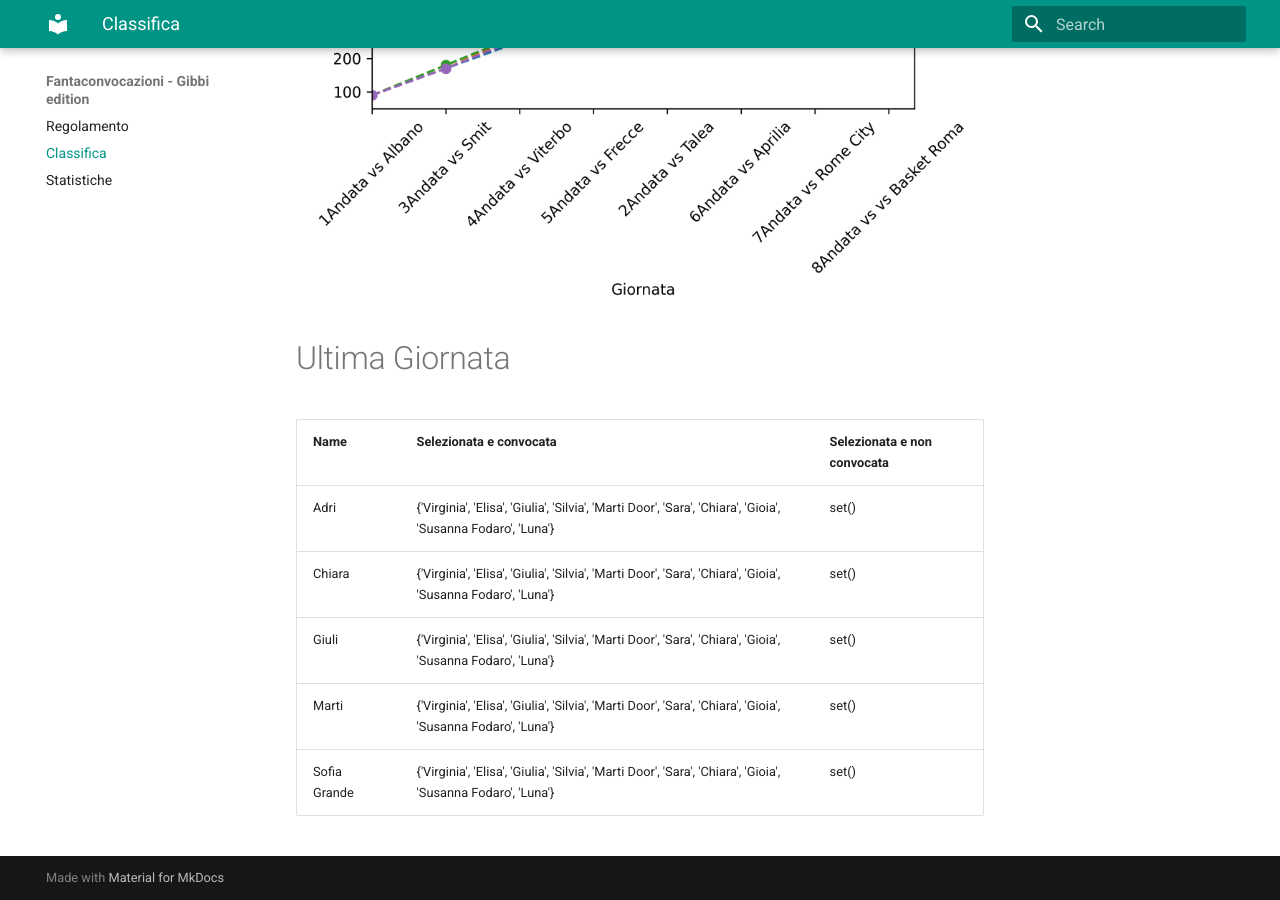
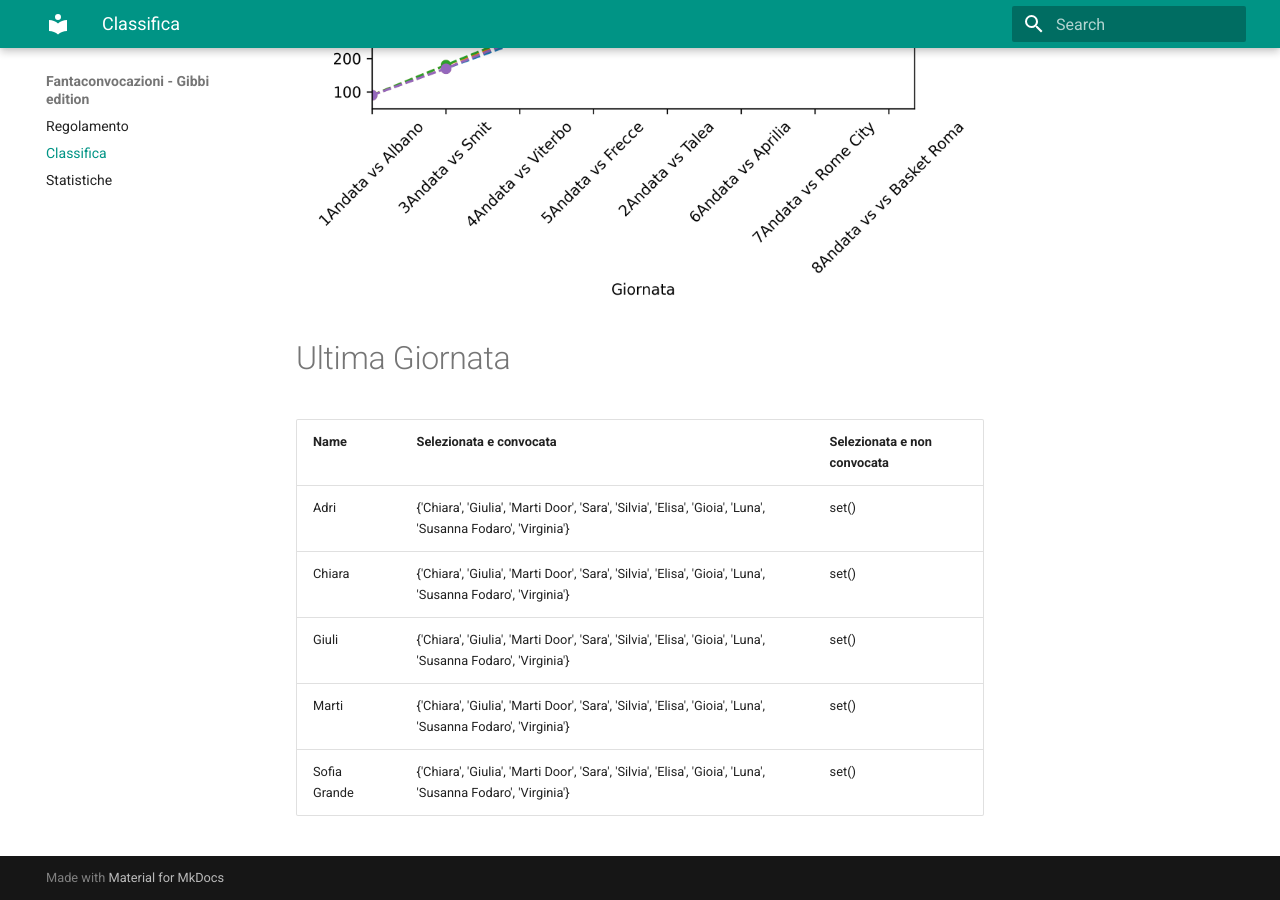
Before and after one commit to martinig94/fantagibbi, an MkDocs documentation site: the page built from docs/Classifica.md, in a window 1280 px wide and 900 px high, scrolled down 810 px. Built offline with MkDocs 1.6.1 and Material for MkDocs 9.7.7, drawn with Linux system fonts in a browser that asks for light colours.

Commit message:
Auto-update from main.py

```diff
--- a/docs/Classifica.md
+++ b/docs/Classifica.md
@@ -18,9 +18,9 @@
 <!-- START_TABLE CORRECT -->
 | Name         | Selezionata e convocata                                                                                      | Selezionata e non convocata   |
 |:-------------|:-------------------------------------------------------------------------------------------------------------|:------------------------------|
-| Adri         | {'Virginia', 'Elisa', 'Giulia', 'Silvia', 'Marti Door', 'Sara', 'Chiara', 'Gioia', 'Susanna Fodaro', 'Luna'} | set()                         |
-| Chiara       | {'Virginia', 'Elisa', 'Giulia', 'Silvia', 'Marti Door', 'Sara', 'Chiara', 'Gioia', 'Susanna Fodaro', 'Luna'} | set()                         |
-| Giuli        | {'Virginia', 'Elisa', 'Giulia', 'Silvia', 'Marti Door', 'Sara', 'Chiara', 'Gioia', 'Susanna Fodaro', 'Luna'} | set()                         |
-| Marti        | {'Virginia', 'Elisa', 'Giulia', 'Silvia', 'Marti Door', 'Sara', 'Chiara', 'Gioia', 'Susanna Fodaro', 'Luna'} | set()                         |
-| Sofia Grande | {'Virginia', 'Elisa', 'Giulia', 'Silvia', 'Marti Door', 'Sara', 'Chiara', 'Gioia', 'Susanna Fodaro', 'Luna'} | set()                         |
+| Adri         | {'Chiara', 'Giulia', 'Marti Door', 'Sara', 'Silvia', 'Elisa', 'Gioia', 'Luna', 'Susanna Fodaro', 'Virginia'} | set()                         |
+| Chiara       | {'Chiara', 'Giulia', 'Marti Door', 'Sara', 'Silvia', 'Elisa', 'Gioia', 'Luna', 'Susanna Fodaro', 'Virginia'} | set()                         |
+| Giuli        | {'Chiara', 'Giulia', 'Marti Door', 'Sara', 'Silvia', 'Elisa', 'Gioia', 'Luna', 'Susanna Fodaro', 'Virginia'} | set()                         |
+| Marti        | {'Chiara', 'Giulia', 'Marti Door', 'Sara', 'Silvia', 'Elisa', 'Gioia', 'Luna', 'Susanna Fodaro', 'Virginia'} | set()                         |
+| Sofia Grande | {'Chiara', 'Giulia', 'Marti Door', 'Sara', 'Silvia', 'Elisa', 'Gioia', 'Luna', 'Susanna Fodaro', 'Virginia'} | set()                         |
 <!-- END_TABLE CORRECT -->
```
